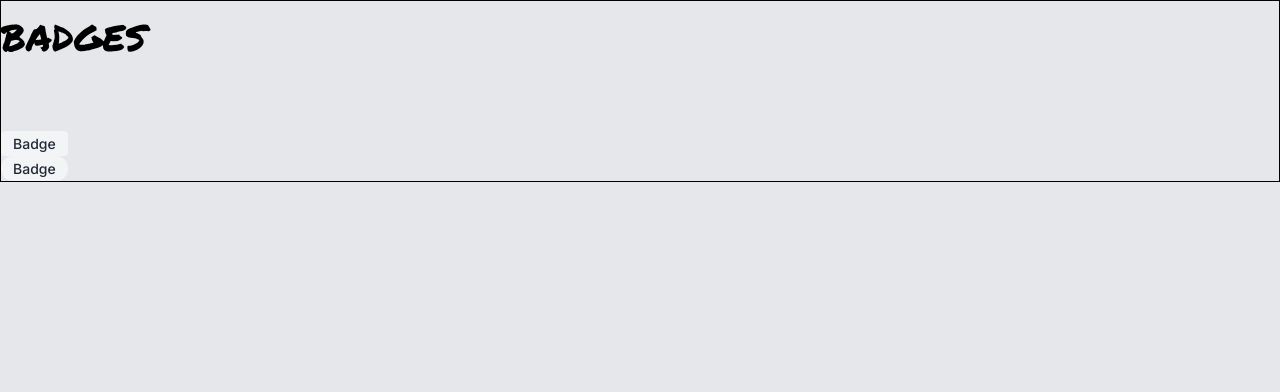
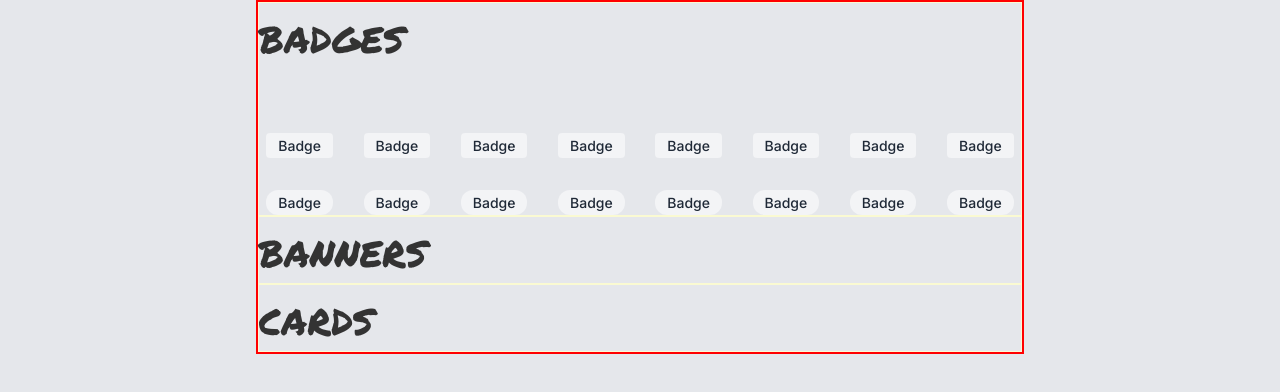
Before and after one commit to BastienWinant/components-library, a React (Vite) app: page / in a window 1280 px wide. Shown: the top 392 px of the page. Built offline with nearby package versions, Linux system fonts and the light colour scheme.

Commit message:
create grid containers

```diff
--- a/src/App.css
+++ b/src/App.css
@@ -1,13 +1,39 @@
-#root {}
+body {
+  font-family: 'Inter', sans-serif;
+  background-color: #E5E7EB;
+}
+
+main {
+  max-width: 768px;
+  margin: auto;
+  border: 2px solid red;
+}
 
 section {
   display: flex;
   flex-direction: column;
   gap: 4em;
+
+  border: 1px solid lightgoldenrodyellow;
 }
 
 h2 {
   font-family: 'Permanent Marker', Georgia, 'Times New Roman', Times, serif;
   font-size: 2.75rem;
   line-height: 1.5;
+  color: #333;
 }
+
+.container {
+  display: flex;
+  flex-direction: column;
+  gap: 2em;
+}
+
+.row {
+  display: grid;
+  grid-template-columns: repeat(auto-fit, minmax(5em , 1fr));
+  grid-auto-rows: auto;
+  justify-items: center;
+  gap: 1em;
+}
--- a/src/App.jsx
+++ b/src/App.jsx
@@ -11,14 +11,38 @@ function App() {
         <header>
           <h2>badges</h2>
         </header>
-        <div>
-          <div>
+        <div className="container">
+          <div className="row">
+            <Badge className="square">badge</Badge>
+            <Badge className="square">badge</Badge>
+            <Badge className="square">badge</Badge>
+            <Badge className="square">badge</Badge>
+            <Badge className="square">badge</Badge>
+            <Badge className="square">badge</Badge>
+            <Badge className="square">badge</Badge>
             <Badge className="square">badge</Badge>
           </div>
-          <div>
+          <div className="row">
+            <Badge className="pill">badge</Badge>
+            <Badge className="pill">badge</Badge>
+            <Badge className="pill">badge</Badge>
+            <Badge className="pill">badge</Badge>
+            <Badge className="pill">badge</Badge>
+            <Badge className="pill">badge</Badge>
+            <Badge className="pill">badge</Badge>
             <Badge className="pill">badge</Badge>
           </div>
         </div>
+      </section>
+      <section>
+        <header>
+          <h2>banners</h2>
+        </header>
+      </section>
+      <section>
+        <header>
+          <h2>cards</h2>
+        </header>
       </section>
     </main>
   )
--- a/src/index.css
+++ b/src/index.css
@@ -9,8 +9,6 @@
   src: url('./assets/PermanentMarker-Regular.ttf');
   font-style: normal;
 }
-
-:root {}
 
 * {
   margin: 0;
@@ -31,8 +29,11 @@ body {
 }
 
 main {
+  max-width: 768px;
   margin: auto;
-  border: 1px solid black;
+  display: flex;
+  flex-direction: column;
+  border: 2px solid red;
 }
 
 button {
@@ -40,7 +41,3 @@ button {
   background: transparent;
   cursor: pointer;
 }
-
-@media (prefers-color-scheme: light) {
-  :root {}
-}
```
